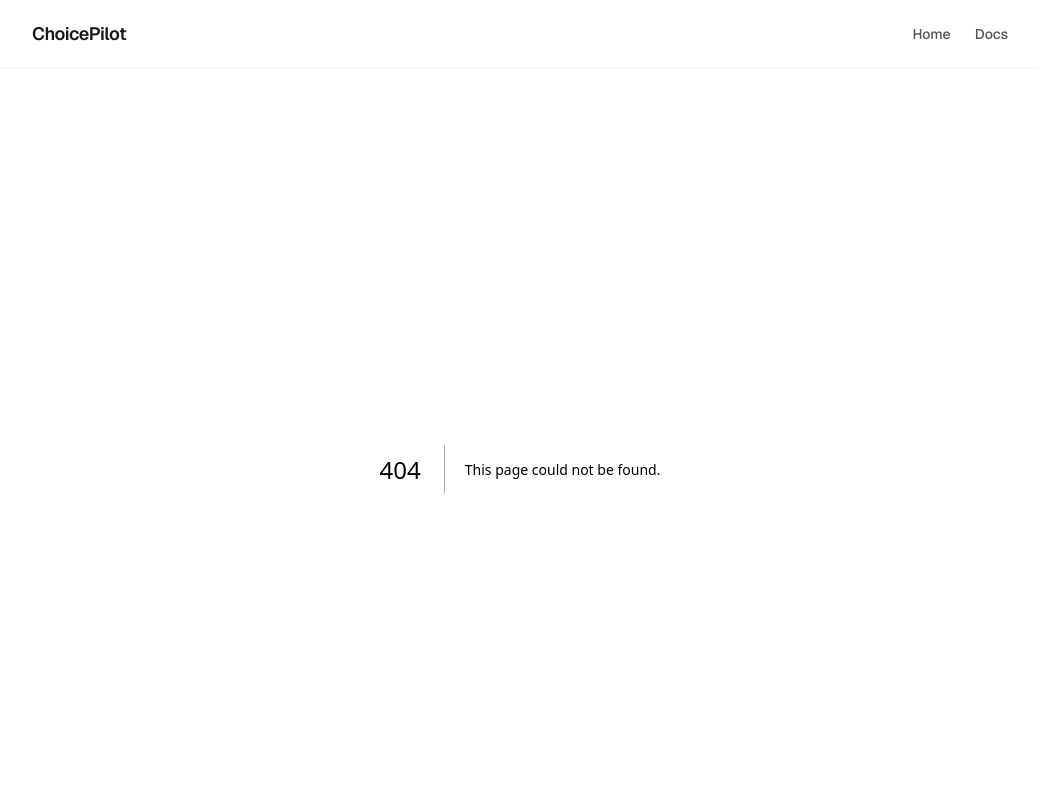
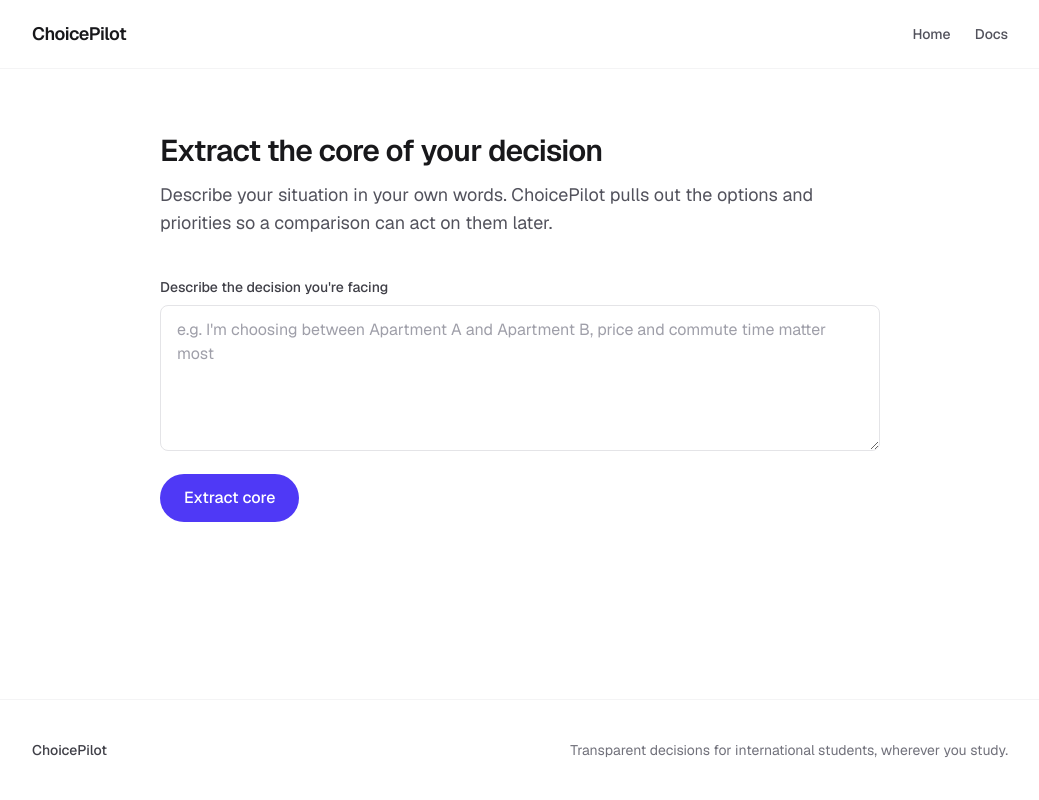
Before and after one commit to nedfau/choicepilot, a Next.js app: page /core in a window 1280 px wide. Before the commit this address had no page. Shown: the top 800 px of the page, without its empty margins (120-1159 px from the left). Built offline with nearby package versions, Linux system fonts and the light colour scheme.

Commit message:
Add /core intake form
Adds the /core page with a decision textarea and Extract core button. Empty submissions show an inline validation message and skip the API call entirely; valid submissions POST to /api/core/extract and hold the raw result in state.

```diff
--- /dev/null
+++ b/src/app/core/page.tsx
@@ -0,0 +1,85 @@
+"use client";
+
+import { useState, type FormEvent } from "react";
+
+export default function Core() {
+  const [inputText, setInputText] = useState("");
+  const [validationError, setValidationError] = useState<string | null>(null);
+  const [isExtracting, setIsExtracting] = useState(false);
+  const [result, setResult] = useState<{
+    options: string[];
+    priorities: string[];
+  } | null>(null);
+
+  async function handleSubmit(event: FormEvent<HTMLFormElement>) {
+    event.preventDefault();
+
+    const trimmed = inputText.trim();
+    if (!trimmed) {
+      setValidationError("Describe the decision you're facing before extracting.");
+      setResult(null);
+      return;
+    }
+
+    setValidationError(null);
+    setIsExtracting(true);
+    try {
+      const response = await fetch("/api/core/extract", {
+        method: "POST",
+        headers: { "Content-Type": "application/json" },
+        body: JSON.stringify({ text: trimmed }),
+      });
+      const data = await response.json();
+      setResult(data);
+    } finally {
+      setIsExtracting(false);
+    }
+  }
+
+  return (
+    <div className="mx-auto max-w-3xl px-6 py-16">
+      <h1 className="text-3xl font-semibold tracking-tight text-zinc-900">
+        Extract the core of your decision
+      </h1>
+      <p className="mt-3 text-lg leading-7 text-zinc-600">
+        Describe your situation in your own words. ChoicePilot pulls out the
+        options and priorities so a comparison can act on them later.
+      </p>
+
+      <form onSubmit={handleSubmit} className="mt-10">
+        <label
+          htmlFor="decision-text"
+          className="block text-sm font-medium text-zinc-700"
+        >
+          Describe the decision you&apos;re facing
+        </label>
+        <textarea
+          id="decision-text"
+          rows={5}
+          value={inputText}
+          onChange={(event) => setInputText(event.target.value)}
+          className="mt-2 w-full rounded-lg border border-zinc-200 px-4 py-3 text-base text-zinc-900 placeholder:text-zinc-400 focus:border-indigo-500 focus:outline-none"
+          placeholder="e.g. I'm choosing between Apartment A and Apartment B, price and commute time matter most"
+        />
+        {validationError && (
+          <p role="alert" className="mt-2 text-sm text-red-600">
+            {validationError}
+          </p>
+        )}
+        <button
+          type="submit"
+          disabled={isExtracting}
+          className="mt-4 inline-flex items-center justify-center rounded-full bg-indigo-600 px-6 py-3 text-base font-medium text-white transition-colors hover:bg-indigo-500 disabled:opacity-60"
+        >
+          {isExtracting ? "Extracting…" : "Extract core"}
+        </button>
+      </form>
+
+      {result && (
+        <pre className="mt-10 whitespace-pre-wrap rounded-lg border border-zinc-200 bg-zinc-50 p-4 text-sm text-zinc-700">
+          {JSON.stringify(result, null, 2)}
+        </pre>
+      )}
+    </div>
+  );
+}
```
